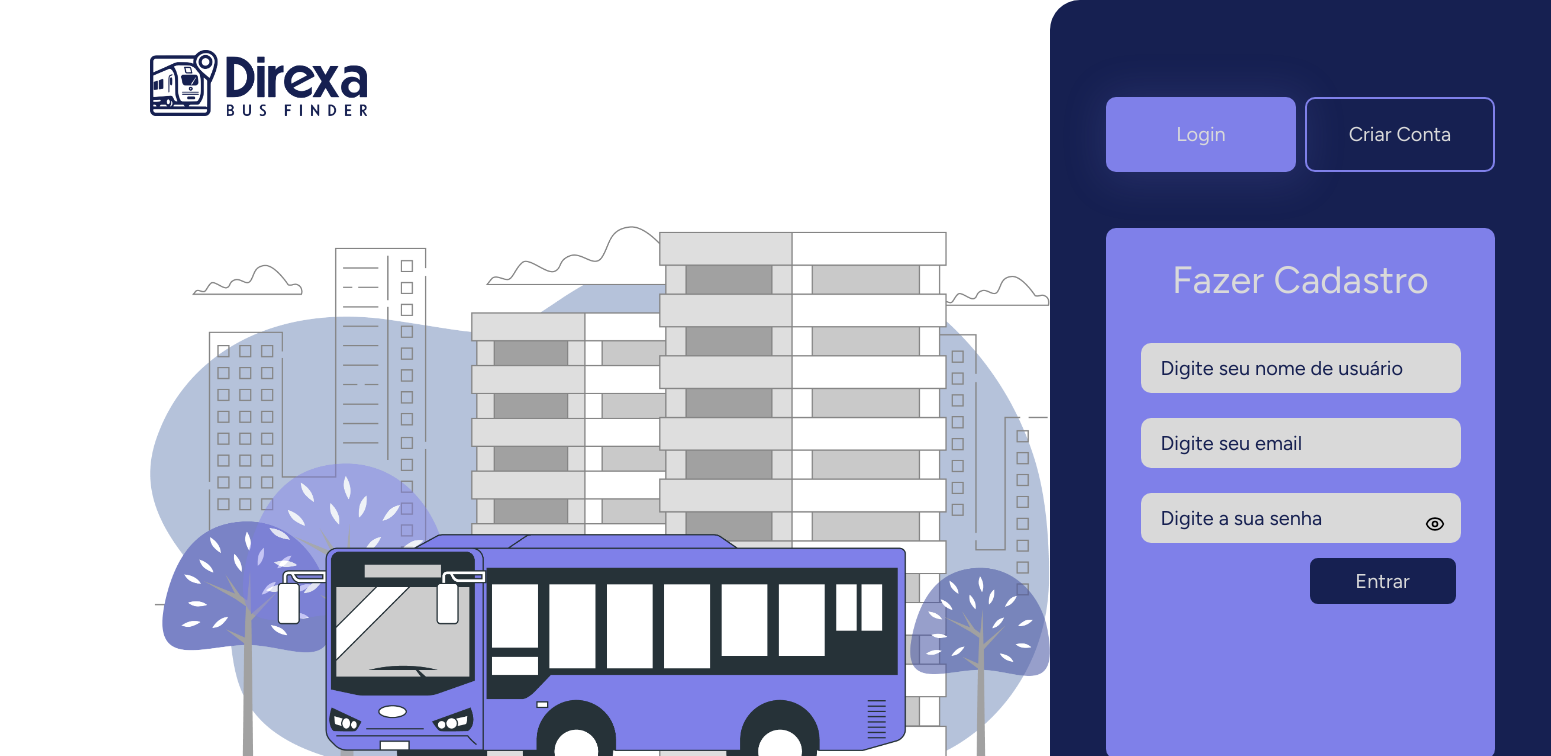
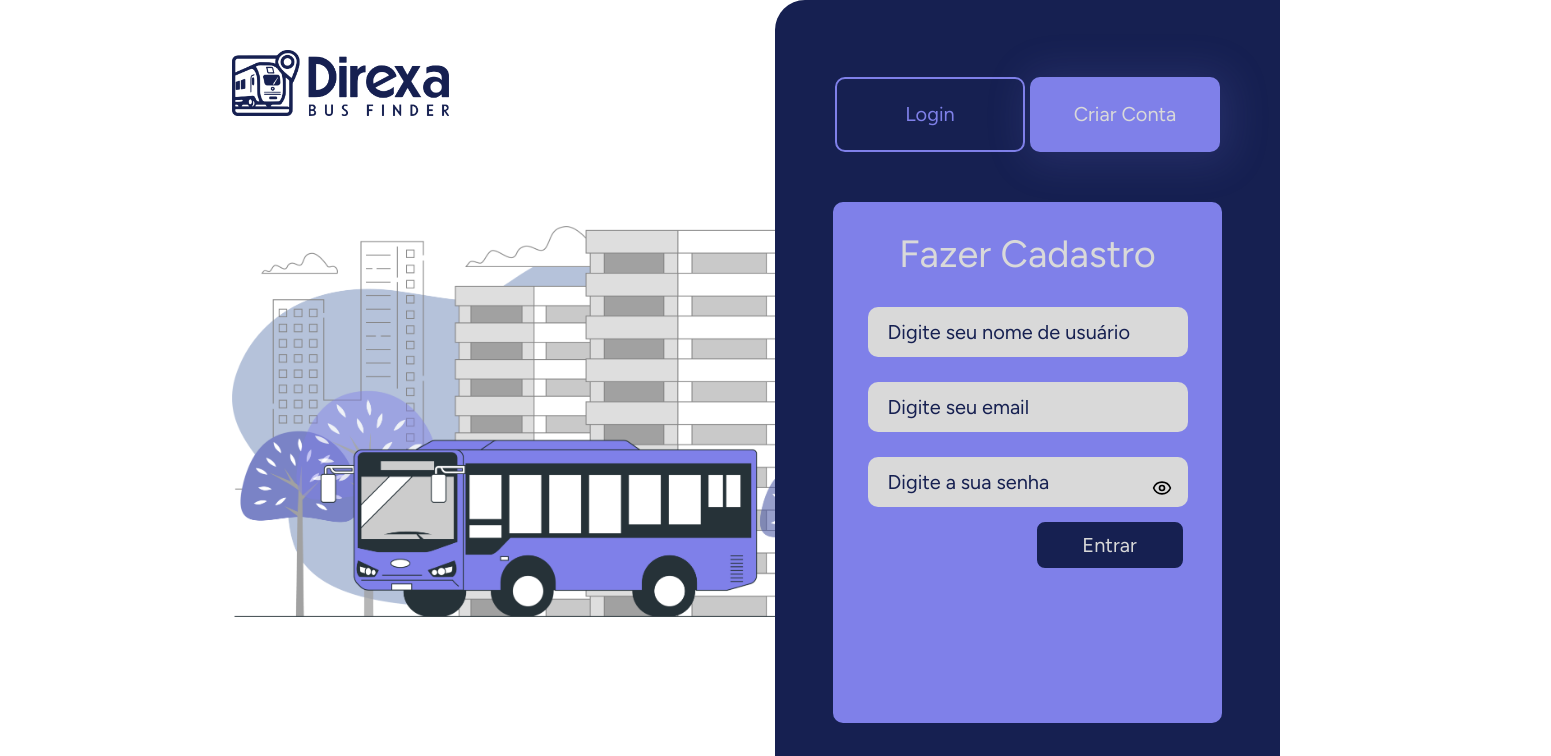
Before and after one commit to luisfelipeandrade19/DirexaPI, a React (Vite) app: page /register in a window 1280 px wide. Shown: the top 756 px of the page, 1551 px wide, since content can reach past the window. Built offline with nearby package versions, Linux system fonts and the light colour scheme; the HTML template or start-up script is replaced by a standard one.

Commit message:
Corrigindo botoes loginPage e registerPage

```diff
--- a/src/screens/loginPage.css
+++ b/src/screens/loginPage.css
@@ -1,36 +1,40 @@
 @import "/src/screens/fonts.css";
 
-* {
-  margin: 0;
-  padding: 0;
+.loginPage * {
+
   font-family: "Figtree", sans-serif;
   color: #000000;
   font-size: 20px;
 }
 
-#container {
+.loginPage .container {
   display: flex;
   justify-content: space-between;
+  height: 100vh;
+  width: 100vw;
+  overflow: hidden;
 }
 
-#logoDirexa {
+.loginPage #logoDirexa {
   padding: 50px 0px 50px 0px;
   width: 217px;
 }
 
-#busImg {
-  width: 900px;
+.loginPage #busImg {
+  width: 100%;
+  max-width: 900px;
   margin-top: 60px;
 }
 
-#left {
+.loginPage .left {
   display: flex;
   flex-direction: column;
   margin-left: 150px;
+  width: calc(100vw - 655px);
 }
 
-#right {
-  display: flex;
+.loginPage .right {
+   display: flex;
   flex-direction: column;
   align-items: center;
   justify-content: center;
@@ -38,9 +42,12 @@
   width: 505px;
   height: 100vh;
   background-color: #162051;
+  top: 0%;
+  position: fixed;
+  right: 0;
 }
 
-div #rightButtons {
+.loginPage div #rightButtons {
   width: 389px;
   flex-direction: row;
   display: flex;
@@ -48,13 +55,23 @@ div #rightButtons {
   margin: 56px;
 }
 
-#loginButton {
+.loginPage #loginButton {
   background-color: #7f80e9;
   border: none;
+  color: #d9d9d9;
   box-shadow: 3px 3px 40px 8px rgba(127, 128, 233, 0.15);
 }
+.loginPage #registerButton{
+  background-color: transparent;
+  border: 2px solid #7f80e9;
+  border-radius: 10px;
+  cursor: pointer;
+  color:#7f80e9;
+  margin-left: 5px;
+  margin-bottom: 50px;
+}
 
-form {
+.loginPage form {
   background-color: #7f80e9;
   width: 389px;
   height: auto;
@@ -64,42 +81,43 @@ form {
   align-items: center;
 }
 
-form h2 {
+.loginPage form h2 {
   padding: 15px;
   font-weight: 200;
   font-size: 40px;
 }
 
-#titleLogin {
+.loginPage #titleLogin {
   font-size: 38px;
   color: #d9d9d9;
   font-weight: 400;
   padding: 30px;
 }
 
-#entrarAndLembrar {
+.loginPage #entrarAndLembrar {
   padding: 13px;
   width: 340px;
   display: flex;
   justify-content: space-between;
 }
-#sendLogin {
+.loginPage #sendLogin {
   background-color: #162051;
+  color:#d9d9d9;
   width: 150px;
   height: 50px;
 }
 
-#buttonLembrar {
+.loginPage #buttonLembrar {
   padding-left: 20px;
   padding-top: 13px;
   color: #d9d9d9;
 }
 
-#buttonLembrar input[type="checkbox"] {
+.loginPage #buttonLembrar input[type="checkbox"] {
   margin-right: 8px;
 }
 
-#buttonGoogle {
+.loginPage #buttonGoogle {
   width: 320px;
   padding: 50px;
 }
--- a/src/screens/loginPage.tsx
+++ b/src/screens/loginPage.tsx
@@ -9,12 +9,12 @@ import "./loginPage.css";
 
 function LoginPage() {
   return (
-    <div id="container">
-      <aside id="left">
+    <div className="loginPage container">
+      <aside className="left">
         <img id="logoDirexa" src={logo} alt="Logo do sistema Direxa" />
         <img id="busImg" src={onibus} alt="Imagem de um onibus na cidade" />
       </aside>
-      <aside id="right">
+      <aside className="right">
         <div id="rightButtons">
           <ButtonForm
             id="loginButton"
--- a/src/screens/registerPage.css
+++ b/src/screens/registerPage.css
@@ -1,6 +1,6 @@
 @import "/src/screens/fonts.css";
 
-* {
+.registerPage * {
   margin: 0;
   padding: 0;
   font-family: "Figtree", sans-serif;
@@ -8,28 +8,33 @@
   font-size: 20px;
 }
 
-#container {
+.registerPage .container {
   display: flex;
   justify-content: space-between;
+  height: 100vh;
+  width: 100vw;
+  overflow: hidden;
 }
 
-#logoDirexa {
+.registerPage #logoDirexa {
   padding: 50px 0px 50px 0px;
   width: 217px;
 }
 
-#busImg {
-  width: 900px;
+.registerPage #busImg {
+  width: 100%;
+  max-width: 900px;
   margin-top: 60px;
 }
 
-#left {
+.registerPage .left {
   display: flex;
   flex-direction: column;
   margin-left: 150px;
+  width: calc(100vw - 655px);
 }
 
-#right {
+.registerPage .right {
   display: flex;
   flex-direction: column;
   align-items: center;
@@ -38,9 +43,12 @@
   width: 505px;
   height: 100vh;
   background-color: #162051;
+  top: 0%;
+  position: fixed;
+  right: 0;
 }
 
-div #rightButtons {
+.registerPage div #rightButtons {
   width: 389px;
   flex-direction: row;
   display: flex;
@@ -48,13 +56,15 @@ div #rightButtons {
   margin: 56px;
 }
 
-#loginButton {
-  background-color: #7f80e9;
-  border: none;
-  box-shadow: 3px 3px 40px 8px rgba(127, 128, 233, 0.15);
+.registerPage #loginButton {
+  background-color: transparent;
+  border: 2px solid #7f80e9;
+  border-radius: 10px;
+  cursor: pointer;
+  color:#7f80e9;
 }
 
-form {
+.registerPage form {
   background-color: #7f80e9;
   width: 389px;
   height: auto;
@@ -64,32 +74,42 @@ form {
   align-items: center;
 }
 
-form h2 {
+.registerPage form h2 {
   padding: 15px;
   font-weight: 200;
   font-size: 40px;
 }
 
-#titleLogin {
+.registerPage #titleLogin {
   font-size: 38px;
   color: #d9d9d9;
   font-weight: 400;
   padding: 30px;
 }
 
-#entrarAndLembrar {
+.registerPage #entrarAndLembrar {
   padding: 13px;
   width: 340px;
   display: flex;
   justify-content: end;
 }
-#sendLogin {
+.registerPage #sendLogin {
   background-color: #162051;
+  color: #d9d9d9;
   width: 150px;
   height: 50px;
 }
 
-#buttonGoogle {
+.registerPage #buttonGoogle {
   width: 320px;
   padding: 50px;
 }
+
+.registerPage #registerButton {
+  background-color: #7f80e9;
+  border: none;
+  color: #d9d9d9;
+  box-shadow: 3px 3px 40px 8px rgba(127, 128, 233, 0.15);
+  margin-left: 5px;
+  margin-bottom: 50px;
+}
--- a/src/screens/registerPage.tsx
+++ b/src/screens/registerPage.tsx
@@ -10,12 +10,12 @@ import "./registerPage.css";
 
 function RegisterPage() {
   return (
-    <div id="container">
-      <aside id="left">
+    <div className="registerPage container">
+      <aside className="left">
         <img id="logoDirexa" src={logo} alt="Logo do sistema Direxa" />
         <img id="busImg" src={onibus} alt="Imagem de um onibus na cidade" />
       </aside>
-      <aside id="right">
+      <aside className="right">
         <div id="rightButtons">
           <ButtonForm
             id="loginButton"
```
